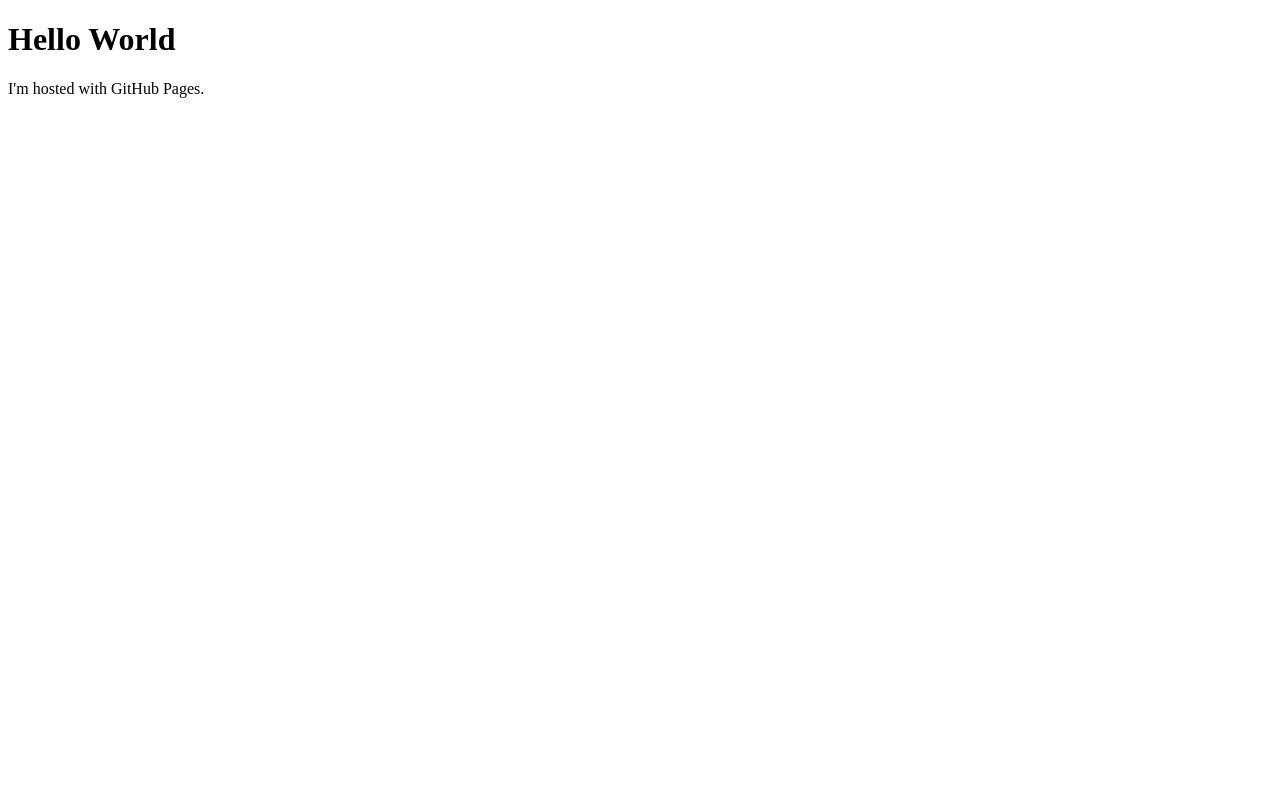
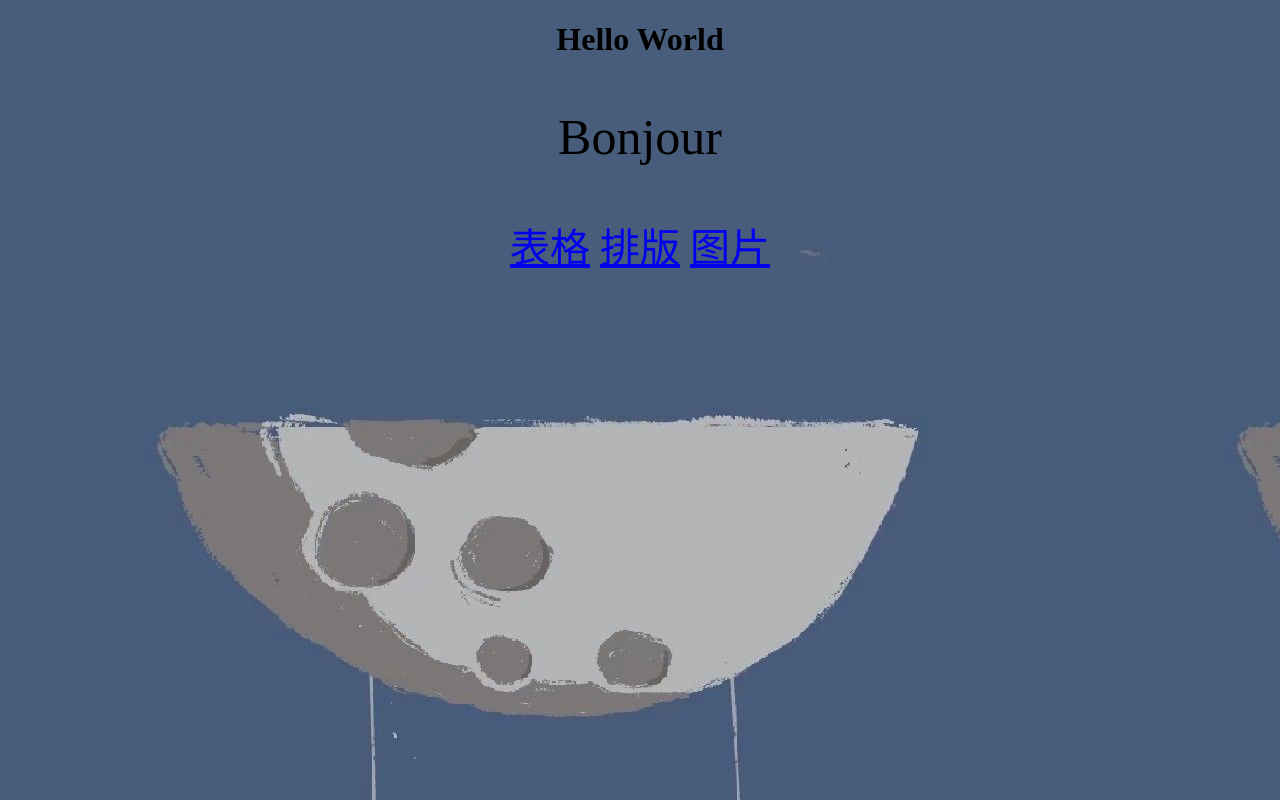
Before and after one commit to zjy-charlotte/zjy-charlotte.github.io, a plain HTML site: page index.html in a window 1280 px wide. Drawn offline with Linux system fonts and the light colour scheme.

Commit message:
Update index.html

```diff
--- a/index.html
+++ b/index.html
@@ -1,7 +1,21 @@
+
 <!DOCTYPE html>
 <html>
-<body>
-<h1>Hello World</h1>
-<p>I'm hosted with GitHub Pages.</p >
+<style>
+#Link{
+  text-align:center;
+  font-size:40px;
+}
+</style>
+<body background="bizhi.jpg">
+<h1 style="text-align:center">Hello World</h1>
+<p style="text-align:center;font-size:50px;">Bonjour</p>
+
+<div id="Link">
+<a href="/1.html">表格</a>
+<a href="/2.html">排版</a>
+<a href="/3.html">图片</a>
+</div>
+
 </body>
 </html>
```
